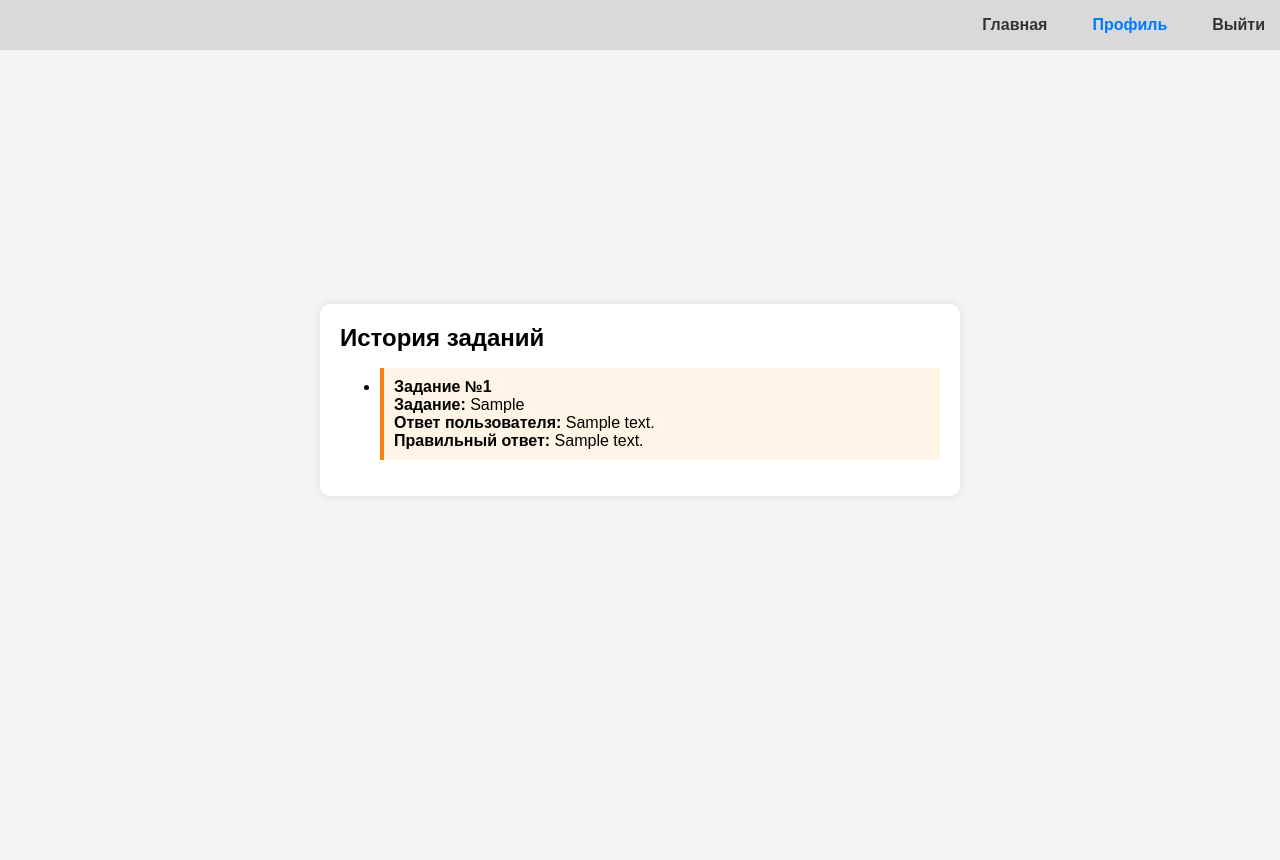
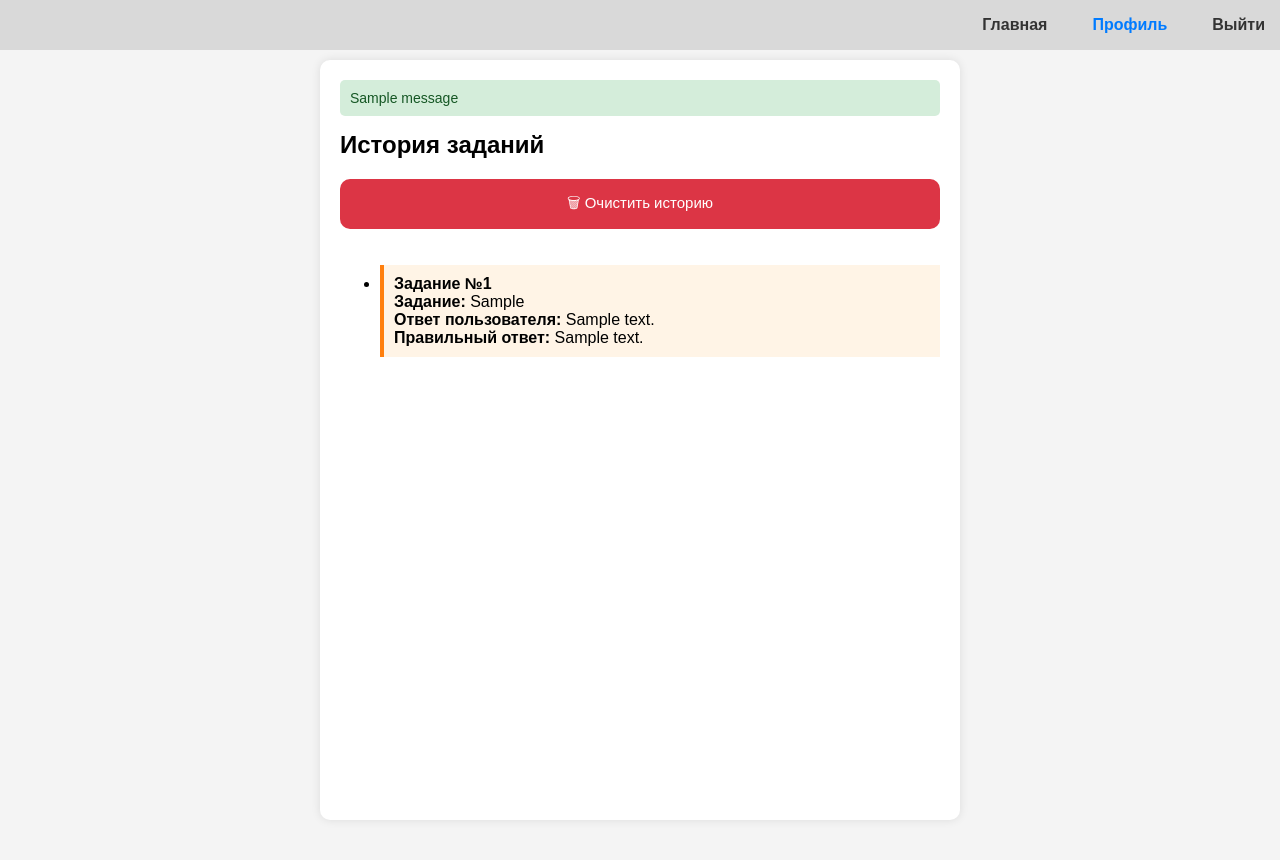
Before and after one commit to Dictumere/Generator_KIM, a Flask app: page /profile in a window 1280 px wide. Before the commit the page ends 460 px from the top, so only its background shows below. Run offline with Flask 3, Linux system fonts and the light colour scheme; a user stored in the database is signed in; tables that the repository leaves empty hold one stand-in row (values such as "Sample post"); one stand-in notice (Sample message) is shown.

Commit message:
add del history

```diff
--- a/app.py
+++ b/app.py
@@ -141,5 +141,20 @@ def logout():
     return redirect(url_for("index"))
 
 
+@app.route("/clear_history", methods=["POST"])
+def clear_history():
+    if "user_id" not in session:
+        flash("Сначала войди в аккаунт.", "error")
+        return redirect(url_for("login"))
+
+    with sqlite3.connect("users.db") as conn:
+        cursor = conn.cursor()
+        cursor.execute("DELETE FROM history WHERE user_id = ?", (session["user_id"],))
+        conn.commit()
+
+    flash("История успешно удалена.", "success")
+    return redirect(url_for("profile"))
+
+
 if __name__ == "__main__":
     app.run(debug=True)
--- a/static/styles.css
+++ b/static/styles.css
@@ -1,13 +1,16 @@
 body {
   font-family: Arial, sans-serif;
   margin: 0;
-  padding: 0;
+  padding-top: 60px;
+  background-color: #f4f4f4;
+
   display: flex;
-  justify-content: center;
-  align-items: center;
+  justify-content: center; /* центрирует по горизонтали */
+  align-items: flex-start; /* прижимает к верху */
   height: 100vh;
-  background-color: #f4f4f4;
+  overflow: hidden; /* чтобы прокручивалась только .container */
 }
+
 
 .container {
   width: 90%;
@@ -16,6 +19,9 @@ body {
   padding: 20px;
   border-radius: 10px;
   box-shadow: 0 0 10px rgba(0, 0, 0, 0.1);
+
+  height: calc(100vh - 80px);
+  overflow-y: auto;
 }
 
 header {
--- a/templates/profile.html
+++ b/templates/profile.html
@@ -22,7 +22,21 @@
 
 
     <div class="container">
+        {% with messages = get_flashed_messages(with_categories=true) %}
+            {% if messages %}
+                {% for category, message in messages %}
+                    <div class="flash {{ category }}">{{ message }}</div>
+                {% endfor %}
+            {% endif %}
+        {% endwith %}
+
         <h1>История заданий</h1>
+
+        <form method="post" action="{{ url_for('clear_history') }}" onsubmit="return confirm('Удалить всю историю?')">
+            <button type="submit" class="button-submit" style="margin-bottom: 20px; background-color: #dc3545;">
+                🗑 Очистить историю
+            </button>
+        </form>
 
         {% if history %}
             <ul>
```
Also changed, not shown: 1 other file.
